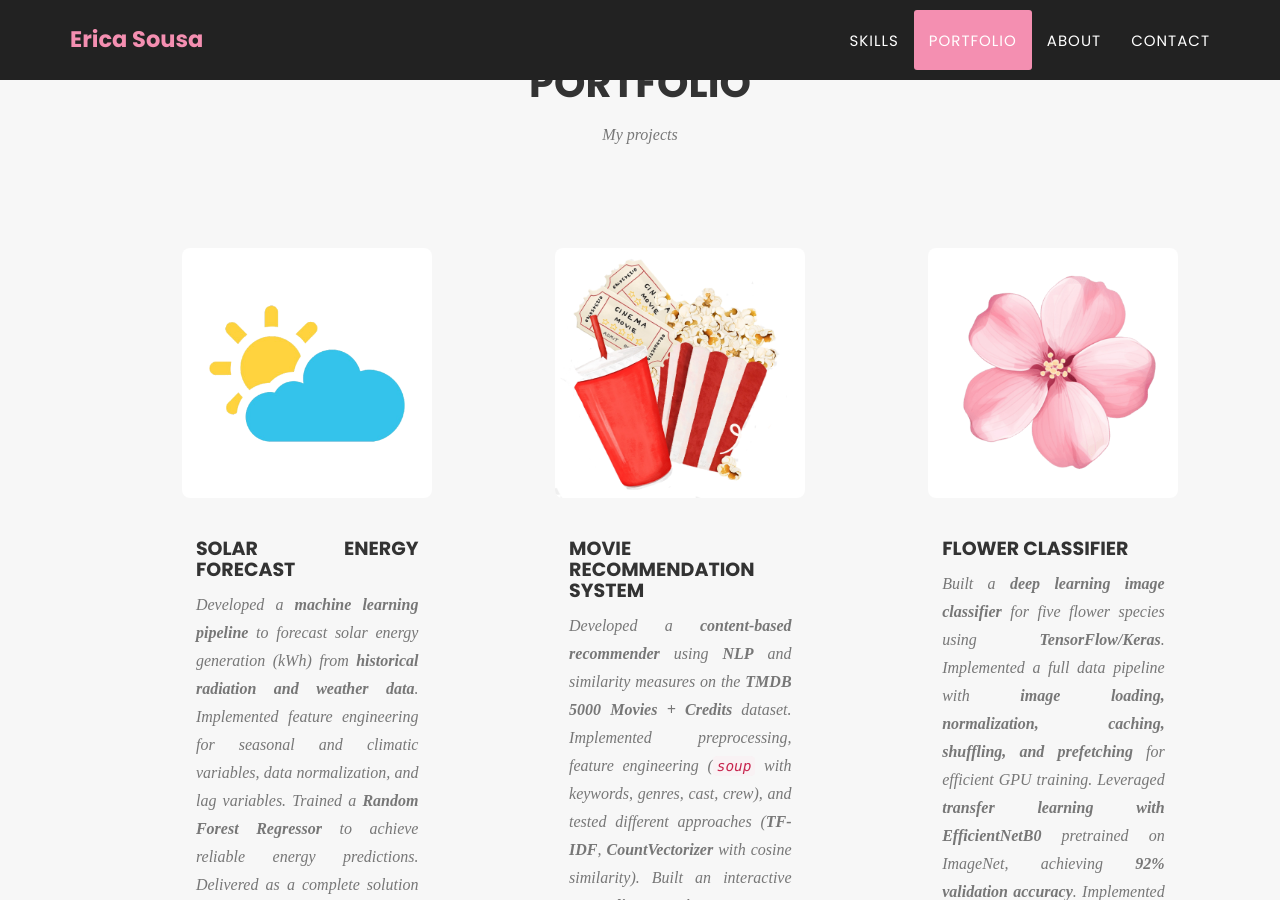
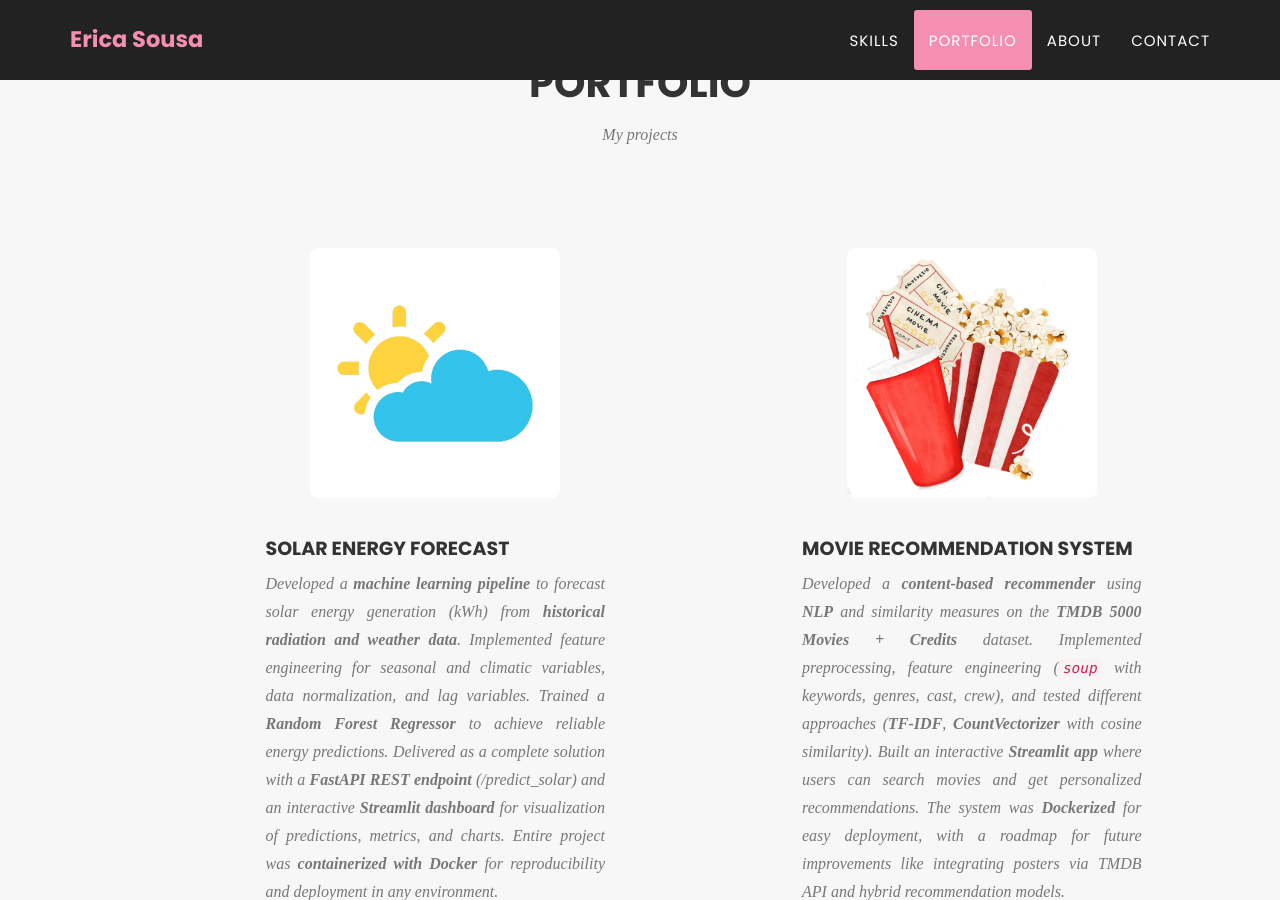
Before and after one commit to ericasousaa/EricaSousa, a Jekyll site: the page built from index.html, in a window 1280 px wide and 900 px high, scrolled down 2168 px. Built offline with Jekyll 4.4.1, drawn with Linux system fonts in a browser that asks for light colours; some web fonts are replaced.

Commit message:
Update agency.css

```diff
--- a/_includes/css/agency.css
+++ b/_includes/css/agency.css
@@ -448,8 +448,8 @@ section h3.section-subheading {
 
 /* Cada card ocupa ~30% (3 por linha em telas grandes) */
 #portfolio .portfolio-item {
-    flex: 1 1 25%;
-    max-width: 25%;
+    flex: 1 1 35%;
+    max-width: 35%;
     margin: 0;
     box-sizing: border-box;
 }
```
